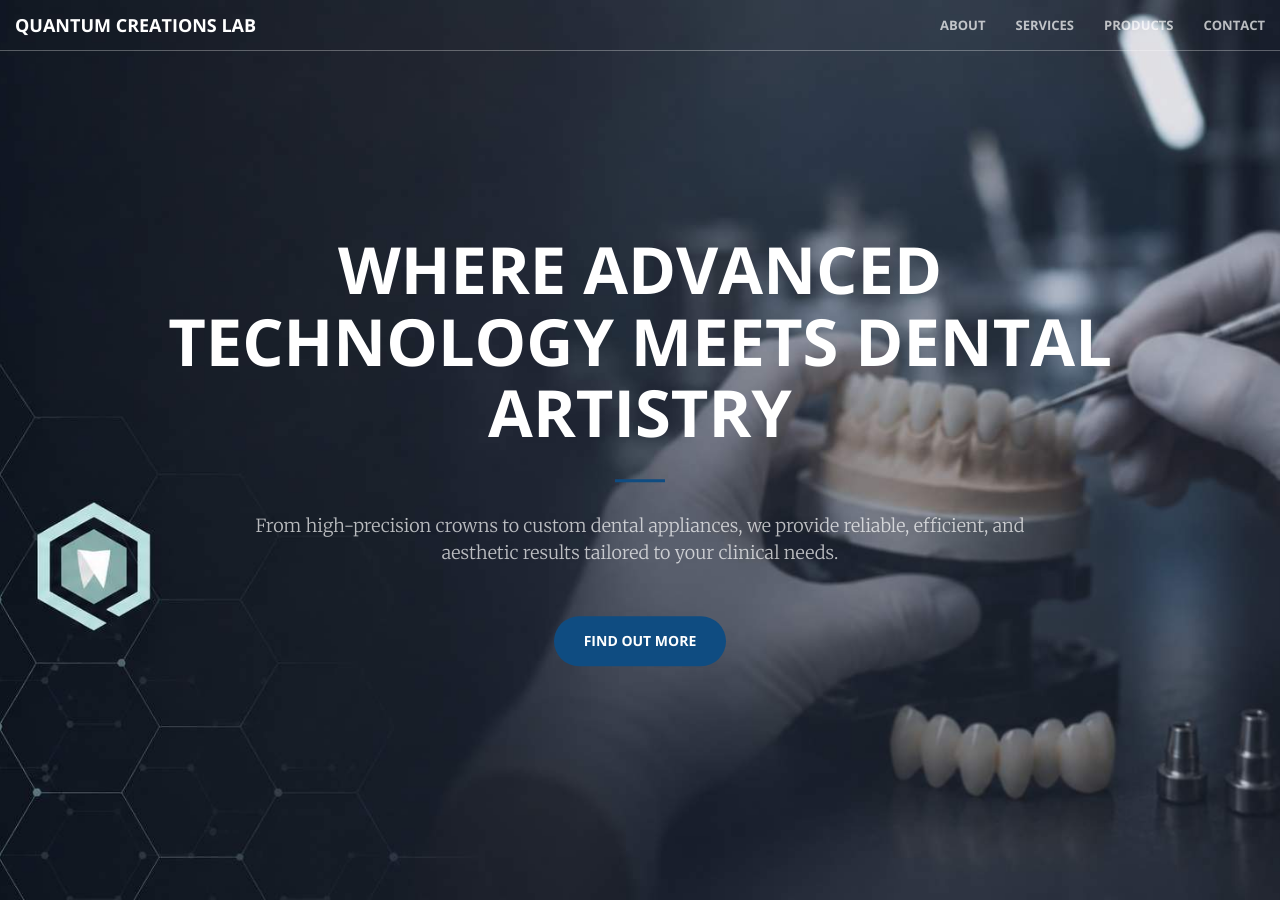
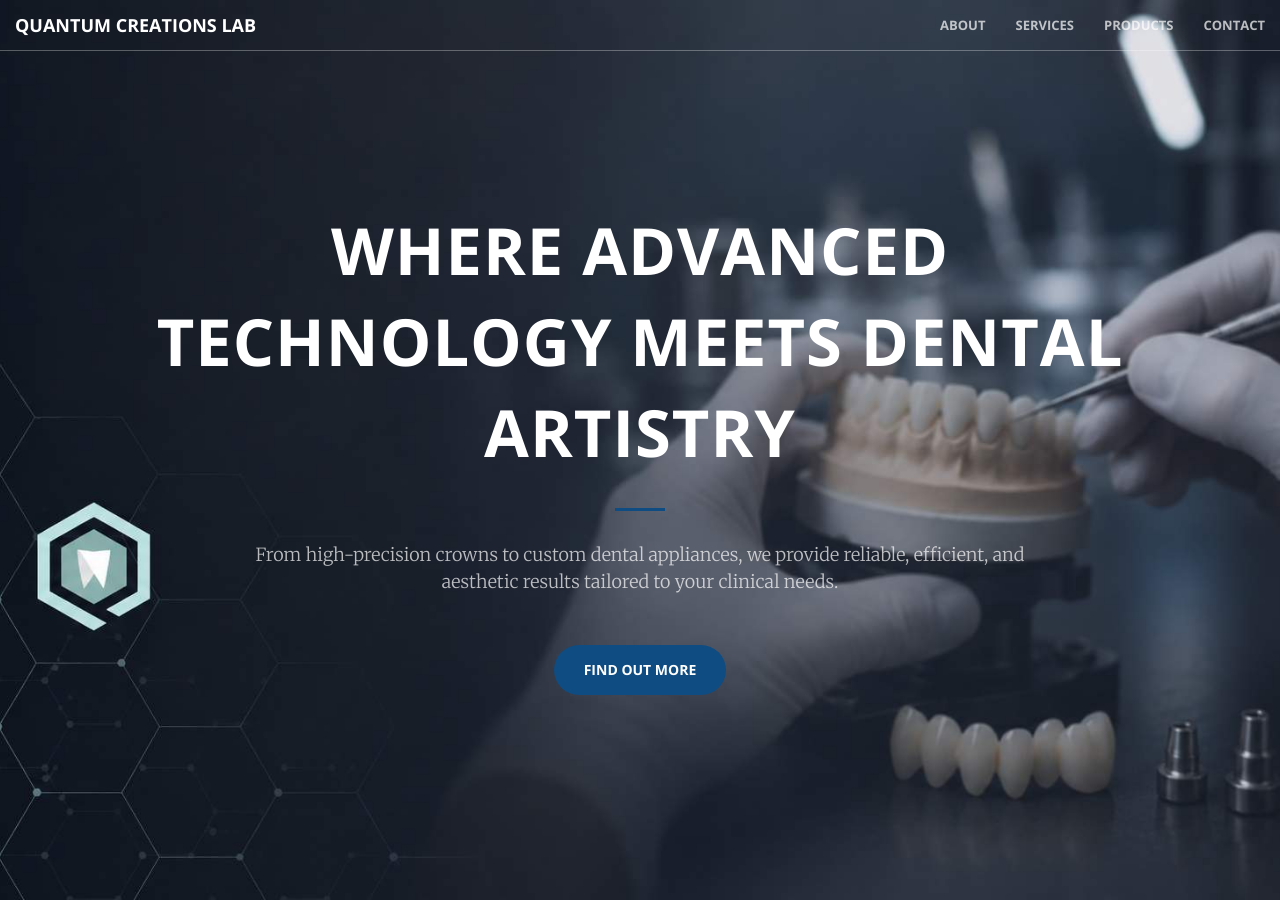
Before and after one commit to jj2hh/quantumlab, a Jekyll site: the page built from index.html, in a window 1280 px wide and 900 px high. Built offline with Jekyll 4.4.1, drawn with Linux system fonts in a browser that asks for light colours.

Commit message:
Update header.html

```diff
--- a/_includes/header.html
+++ b/_includes/header.html
@@ -1,7 +1,7 @@
 <header>
     <div class="header-content">
         <div class="header-content-inner">
-            <h1>Where Advanced Technology Meets Dental Artistry</h1>
+            <h1 style="font-size: 38px; font-weight: 700; letter-spacing: 1px; line-height: 1.4;">Where Advanced Technology Meets Dental Artistry</h1>
             <hr>
             <p>From high-precision crowns to custom dental appliances, we provide reliable, efficient, and aesthetic results tailored to your clinical needs.</p>
             <a href="#about" class="btn btn-primary btn-xl page-scroll">Find Out More</a>
```
